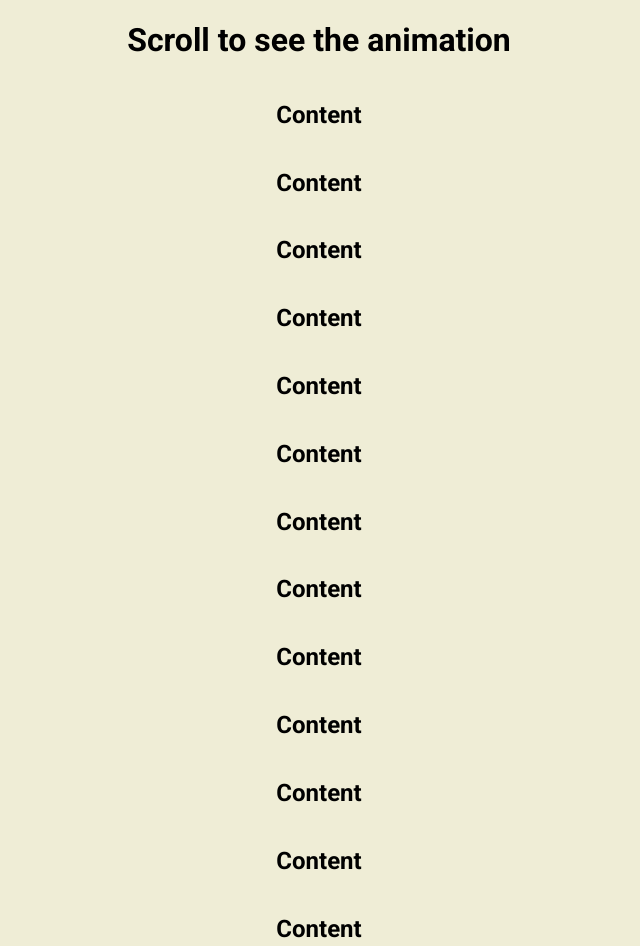
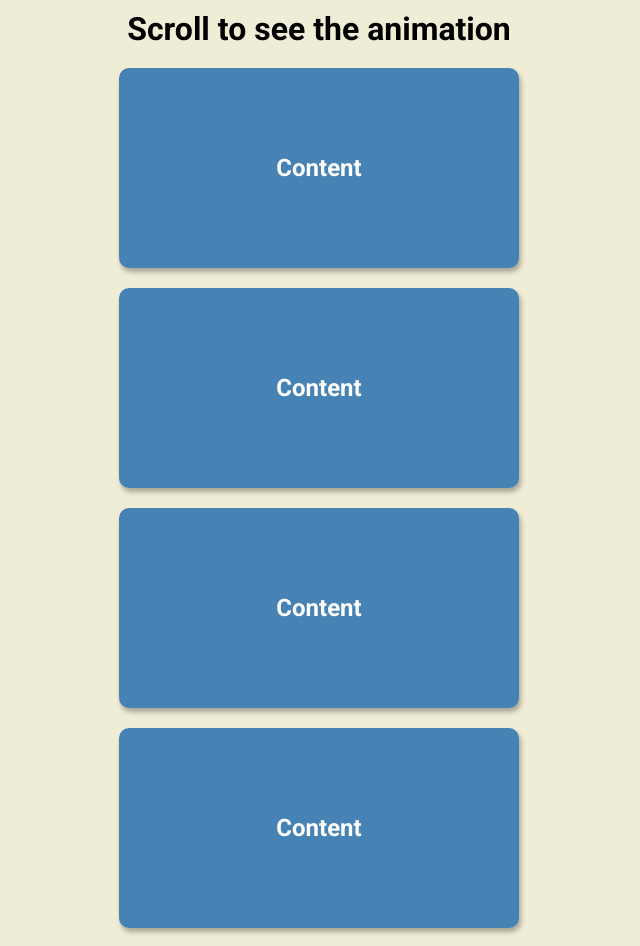
Before and after one commit to vagfou/scroll-animation, a plain HTML site: page index.html in a window 1280 px wide. Shown: the top 946 px of the page, without its empty margins (321-961 px from the left). Drawn offline with Linux system fonts and the light colour scheme.

Commit message:
boxes desinged

```diff
--- a/style.css
+++ b/style.css
@@ -13,3 +13,20 @@ body {
   justify-content: center;
   margin: 0;
 }
+
+h1 {
+  margin: 10px;
+}
+
+.box {
+  background-color: steelblue;
+  color: #fff;
+  display: flex;
+  align-items: center;
+  justify-content: center;
+  width: 400px;
+  height: 200px;
+  margin: 10px;
+  border-radius: 10px;
+  box-shadow: 2px 4px 5px rgba(0, 0, 0, 0.3);
+}
```
